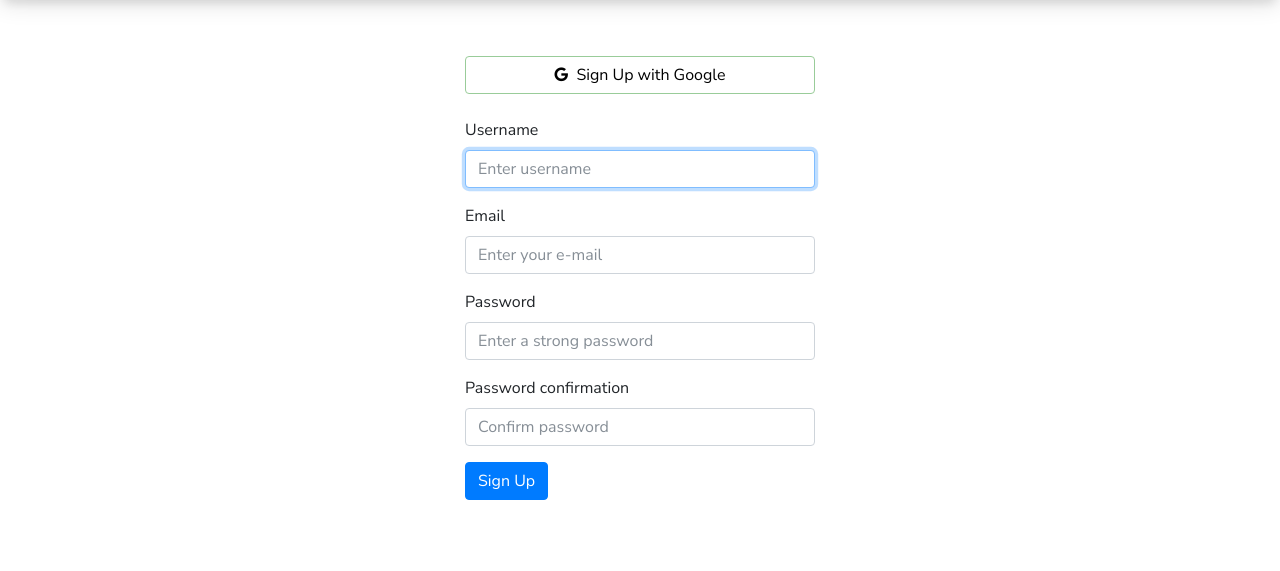
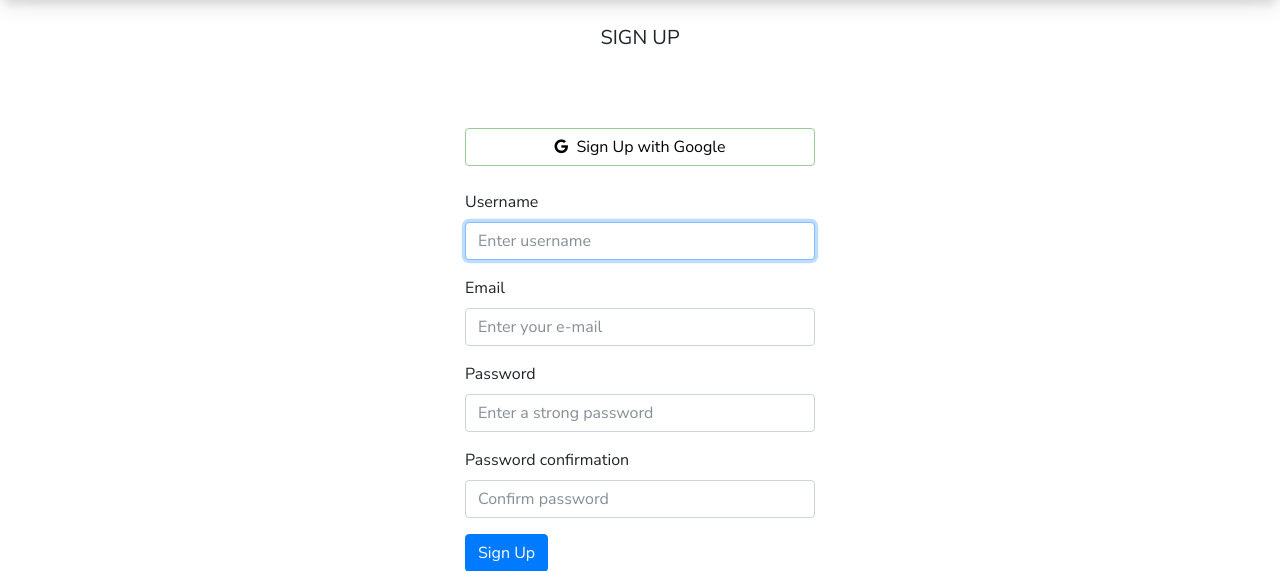
Before and after one commit to karansthr/Url-Shortener, a Django app: page /register/ in a window 1280 px wide. Shown: the part 56-627 px from the top of the page. Run offline with Django 3.2, Linux system fonts and the light colour scheme; some libraries are stand-ins or nearby versions.

Commit message:
added REST

```diff
--- a/accounts/templates/accounts/login_form.html
+++ b/accounts/templates/accounts/login_form.html
@@ -3,6 +3,7 @@
 {% load static %}
 
 {% block content %}
+<div class="alert primary" style="border:None"><div class="text-center"><h5>LOG IN</h5></div></div>
 <div class="row h-100 justify-content-center align-items-center">
     <form class="col-lg-4" method='POST'>
         <a style="border-color: #99cc99" class="form-control mx-auto btn btn-social btn-gplus"
--- a/accounts/templates/accounts/registration_form.html
+++ b/accounts/templates/accounts/registration_form.html
@@ -2,7 +2,7 @@
 {% load crispy_forms_tags %}
 {% block content %}
 
-
+<div class="alert primary" style="border:None"><div class="text-center"><h5>SIGN UP</h5></div></div>
 <div class="row h-100  justify-content-center align-items-center">
     <form class="col-lg-4 mx-auto" method='POST'>
         <a style="border-color: #99cc99" class="form-control mx-auto btn btn-social btn-gplus"
```
Also changed, not shown: accounts/api/__init__.py (added), accounts/api/serializers.py (added), accounts/api/urls.py (added), accounts/api/views.py (added).
